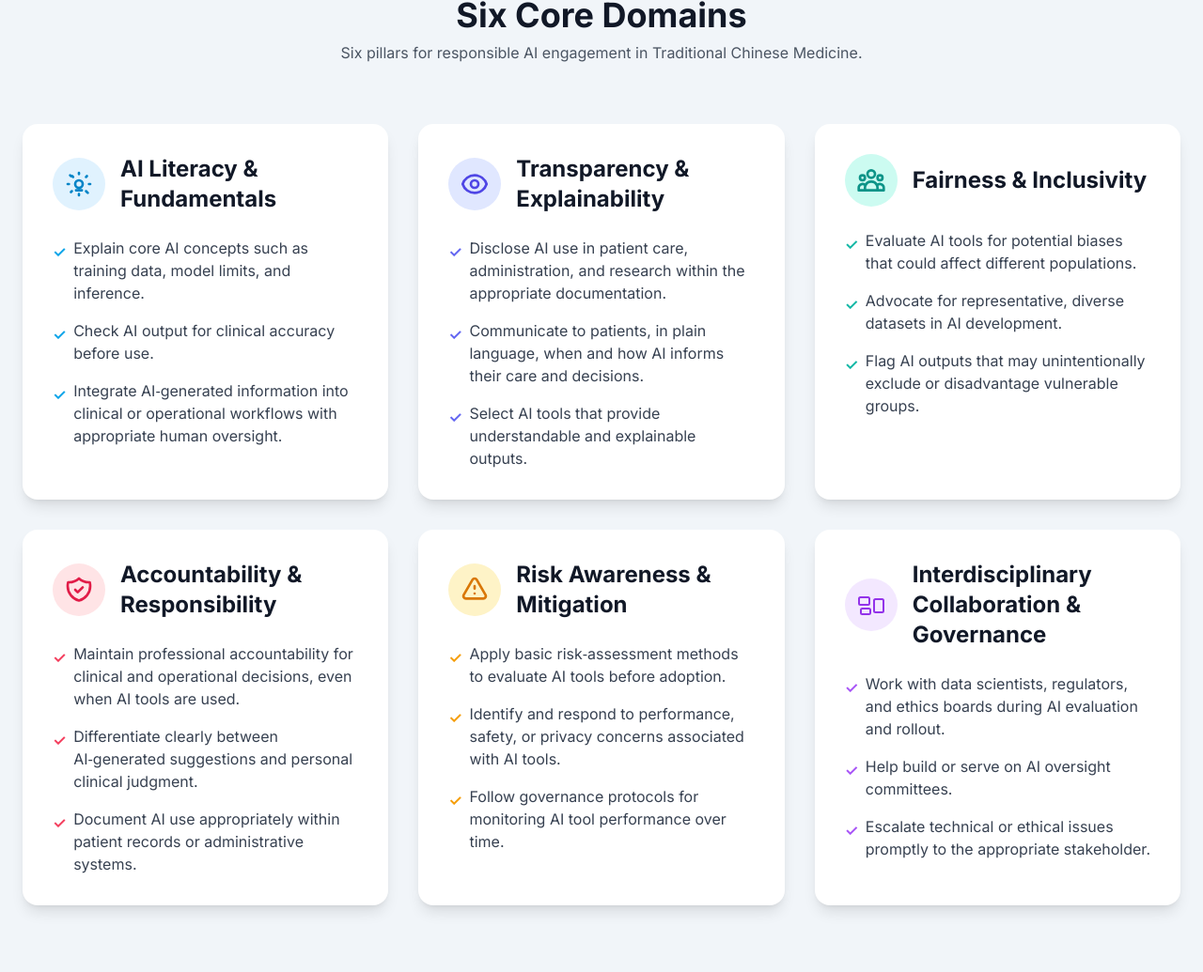
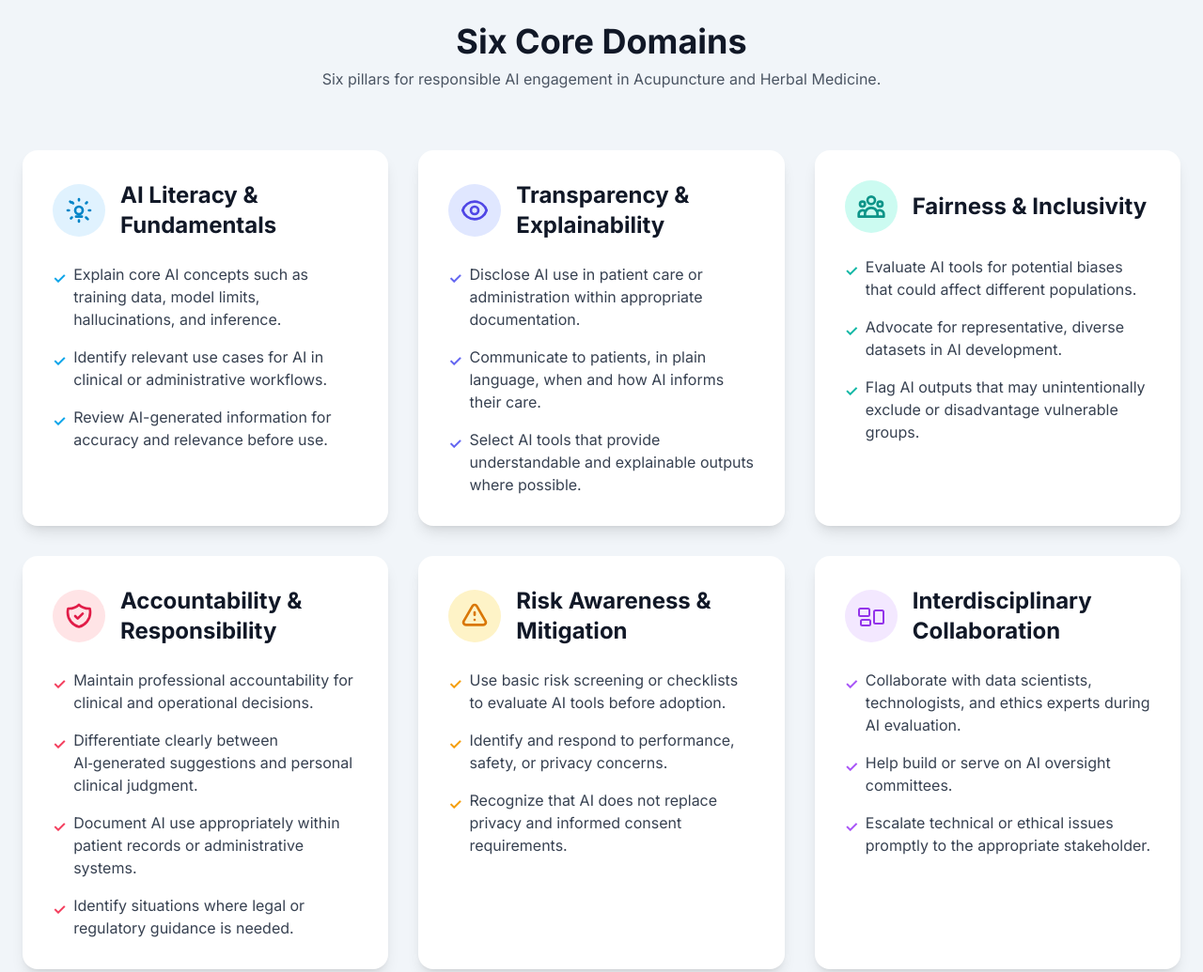
Before and after one commit to Learning-AI-swoo/framework, a plain HTML site: page index.html in a window 1280 px wide. Shown: the part 580-1615 px from the top of the page at 94% size. Drawn offline with nearby package versions, Linux system fonts and the light colour scheme.

Commit message:
Update index.html

```diff
--- a/index.html
+++ b/index.html
@@ -3,7 +3,7 @@
 <head>
     <meta charset="UTF-8">
     <meta name="viewport" content="width=device-width, initial-scale=1.0">
-    <title>AI Competency Framework for TCM Practice</title>
+    <title>AI Competency Framework for AHM Practice</title>
     <script src="https://cdn.tailwindcss.com"></script>
     <link rel="preconnect" href="https://fonts.googleapis.com">
     <link rel="preconnect" href="https://fonts.gstatic.com" crossorigin>
@@ -14,7 +14,7 @@
             background-color: #f8f9fa; /* Fallback background */
         }
         .hero-section {
-            /* Reverted to the initial soothing lavender gradient */
+            /* Soothing lavender gradient */
             background: linear-gradient(135deg, #e0e7ff, #c7d2fe);
         }
         .main-content {
@@ -41,35 +41,30 @@
 </head>
 <body class="text-gray-800">
 
-    <!-- Header -->
     <header class="bg-white/80 backdrop-blur-md sticky top-0 z-50 shadow-sm">
         <div class="container mx-auto px-6 py-4">
-            <h1 class="text-xl md:text-2xl font-bold text-gray-900">AI in TCM: A Framework for Responsible Practice</h1>
+            <h1 class="text-xl md:text-2xl font-bold text-gray-900">AI in AHM: A Framework for Responsible Practice</h1>
         </div>
     </header>
 
-    <!-- Hero Section -->
     <section class="hero-section">
         <div class="container mx-auto px-6 py-20 md:py-32 text-center">
-            <h2 class="text-4xl md:text-6xl font-extrabold text-gray-900 leading-tight mb-4">Guiding the Future of TCM with AI.</h2>
+            <h2 class="text-4xl md:text-6xl font-extrabold text-gray-900 leading-tight mb-4">Guiding the Future of AHM with AI.</h2>
             <p class="text-lg md:text-xl text-gray-700 max-w-3xl mx-auto">
-                To harness the potential of AI while upholding the core values of our profession, this framework provides the essential competencies for practitioners to engage with AI technologies ethically, responsibly, and effectively.
+                To harness the potential of AI while upholding the core values of our profession, this framework provides the essential competencies for practitioners of Acupuncture and Herbal Medicine to engage with AI technologies ethically, responsibly, and effectively.
             </p>
         </div>
     </section>
 
-    <!-- Competency Domains Section -->
     <main class="main-content">
       <div class="container mx-auto px-6 py-16 md:py-24">
         <div class="text-center mb-16">
             <h3 class="text-3xl md:text-4xl font-bold text-gray-900">Six Core Domains</h3>
-            <p class="text-md text-gray-600 mt-2">Six pillars for responsible AI engagement in Traditional Chinese Medicine.</p>
+            <p class="text-md text-gray-600 mt-2">Six pillars for responsible AI engagement in Acupuncture and Herbal Medicine.</p>
         </div>
 
-        <!-- Grid of Domains (3x2 layout on large screens) -->
         <div class="grid grid-cols-1 md:grid-cols-2 lg:grid-cols-3 gap-8">
 
-            <!-- Domain 1: AI Literacy & Fundamentals -->
             <div class="domain-card bg-white rounded-2xl shadow-lg overflow-hidden p-8">
                  <div class="flex-shrink-0 mb-6 flex items-center">
                     <div class="p-3 rounded-full bg-sky-100">
@@ -79,14 +74,13 @@
                 </div>
                 <div class="flex-grow">
                     <ul class="space-y-4 text-gray-700">
-                        <li class="flex items-start"><span class="font-bold text-sky-500 mr-2 mt-1">&#10003;</span> Explain core AI concepts such as training data, model limits, and inference.</li>
-                        <li class="flex items-start"><span class="font-bold text-sky-500 mr-2 mt-1">&#10003;</span> Check AI output for clinical accuracy before use.</li>
-                        <li class="flex items-start"><span class="font-bold text-sky-500 mr-2 mt-1">&#10003;</span> Integrate AI‑generated information into clinical or operational workflows with appropriate human oversight.</li>
+                        <li class="flex items-start"><span class="font-bold text-sky-500 mr-2 mt-1">&#10003;</span> Explain core AI concepts such as training data, model limits, hallucinations, and inference.</li>
+                        <li class="flex items-start"><span class="font-bold text-sky-500 mr-2 mt-1">&#10003;</span> Identify relevant use cases for AI in clinical or administrative workflows.</li>
+                        <li class="flex items-start"><span class="font-bold text-sky-500 mr-2 mt-1">&#10003;</span> Review AI-generated information for accuracy and relevance before use.</li>
                     </ul>
                 </div>
             </div>
 
-            <!-- Domain 2: Transparency and Explainability -->
             <div class="domain-card bg-white rounded-2xl shadow-lg overflow-hidden p-8">
                 <div class="flex-shrink-0 mb-6 flex items-center">
                     <div class="p-3 rounded-full bg-indigo-100">
@@ -96,14 +90,13 @@
                 </div>
                 <div class="flex-grow">
                     <ul class="space-y-4 text-gray-700">
-                        <li class="flex items-start"><span class="font-bold text-indigo-500 mr-2 mt-1">&#10003;</span> Disclose AI use in patient care, administration, and research within the appropriate documentation.</li>
-                        <li class="flex items-start"><span class="font-bold text-indigo-500 mr-2 mt-1">&#10003;</span> Communicate to patients, in plain language, when and how AI informs their care and decisions.</li>
-                        <li class="flex items-start"><span class="font-bold text-indigo-500 mr-2 mt-1">&#10003;</span> Select AI tools that provide understandable and explainable outputs.</li>
+                        <li class="flex items-start"><span class="font-bold text-indigo-500 mr-2 mt-1">&#10003;</span> Disclose AI use in patient care or administration within appropriate documentation.</li>
+                        <li class="flex items-start"><span class="font-bold text-indigo-500 mr-2 mt-1">&#10003;</span> Communicate to patients, in plain language, when and how AI informs their care.</li>
+                        <li class="flex items-start"><span class="font-bold text-indigo-500 mr-2 mt-1">&#10003;</span> Select AI tools that provide understandable and explainable outputs where possible.</li>
                     </ul>
                 </div>
             </div>
 
-            <!-- Domain 3: Fairness and Inclusivity -->
             <div class="domain-card bg-white rounded-2xl shadow-lg overflow-hidden p-8">
                 <div class="flex-shrink-0 mb-6 flex items-center">
                     <div class="p-3 rounded-full bg-teal-100">
@@ -120,7 +113,6 @@
                 </div>
             </div>
 
-            <!-- Domain 4: Accountability and Responsibility -->
             <div class="domain-card bg-white rounded-2xl shadow-lg overflow-hidden p-8">
                 <div class="flex-shrink-0 mb-6 flex items-center">
                     <div class="p-3 rounded-full bg-rose-100">
@@ -130,14 +122,14 @@
                 </div>
                 <div class="flex-grow">
                     <ul class="space-y-4 text-gray-700">
-                        <li class="flex items-start"><span class="font-bold text-rose-500 mr-2 mt-1">&#10003;</span> Maintain professional accountability for clinical and operational decisions, even when AI tools are used.</li>
+                        <li class="flex items-start"><span class="font-bold text-rose-500 mr-2 mt-1">&#10003;</span> Maintain professional accountability for clinical and operational decisions.</li>
                         <li class="flex items-start"><span class="font-bold text-rose-500 mr-2 mt-1">&#10003;</span> Differentiate clearly between AI‑generated suggestions and personal clinical judgment.</li>
                         <li class="flex items-start"><span class="font-bold text-rose-500 mr-2 mt-1">&#10003;</span> Document AI use appropriately within patient records or administrative systems.</li>
+                        <li class="flex items-start"><span class="font-bold text-rose-500 mr-2 mt-1">&#10003;</span> Identify situations where legal or regulatory guidance is needed.</li>
                     </ul>
                 </div>
             </div>
 
-            <!-- Domain 5: Risk Awareness and Mitigation -->
             <div class="domain-card bg-white rounded-2xl shadow-lg overflow-hidden p-8">
                 <div class="flex-shrink-0 mb-6 flex items-center">
                     <div class="p-3 rounded-full bg-amber-100">
@@ -147,14 +139,13 @@
                 </div>
                 <div class="flex-grow">
                     <ul class="space-y-4 text-gray-700">
-                        <li class="flex items-start"><span class="font-bold text-amber-500 mr-2 mt-1">&#10003;</span> Apply basic risk‑assessment methods to evaluate AI tools before adoption.</li>
-                        <li class="flex items-start"><span class="font-bold text-amber-500 mr-2 mt-1">&#10003;</span> Identify and respond to performance, safety, or privacy concerns associated with AI tools.</li>
-                        <li class="flex items-start"><span class="font-bold text-amber-500 mr-2 mt-1">&#10003;</span> Follow governance protocols for monitoring AI tool performance over time.</li>
+                        <li class="flex items-start"><span class="font-bold text-amber-500 mr-2 mt-1">&#10003;</span> Use basic risk screening or checklists to evaluate AI tools before adoption.</li>
+                        <li class="flex items-start"><span class="font-bold text-amber-500 mr-2 mt-1">&#10003;</span> Identify and respond to performance, safety, or privacy concerns.</li>
+                        <li class="flex items-start"><span class="font-bold text-amber-500 mr-2 mt-1">&#10003;</span> Recognize that AI does not replace privacy and informed consent requirements.</li>
                     </ul>
                 </div>
             </div>
 
-            <!-- Domain 6: Interdisciplinary Collaboration & Governance -->
             <div class="domain-card bg-white rounded-2xl shadow-lg overflow-hidden p-8">
                  <div class="flex-shrink-0 mb-6 flex items-center">
                     <div class="p-3 rounded-full bg-purple-100">
@@ -162,11 +153,11 @@
                          <path stroke-linecap="round" stroke-linejoin="round" d="M2.25 7.125C2.25 6.504 2.754 6 3.375 6h6c.621 0 1.125.504 1.125 1.125v3.75c0 .621-.504 1.125-1.125 1.125h-6a1.125 1.125 0 0 1-1.125-1.125v-3.75ZM14.25 8.625c0-.621.504-1.125 1.125-1.125h5.25c.621 0 1.125.504 1.125 1.125v8.25c0 .621-.504 1.125-1.125 1.125h-5.25a1.125 1.125 0 0 1-1.125-1.125v-8.25ZM3.75 16.125c0-.621.504-1.125 1.125-1.125h5.25c.621 0 1.125.504 1.125 1.125v2.25c0 .621-.504 1.125-1.125 1.125h-5.25a1.125 1.125 0 0 1-1.125-1.125v-2.25Z" />
                        </svg>
                     </div>
-                    <h4 class="text-2xl font-bold text-gray-900 ml-4">Interdisciplinary Collaboration & Governance</h4>
+                    <h4 class="text-2xl font-bold text-gray-900 ml-4">Interdisciplinary Collaboration</h4>
                 </div>
                 <div class="flex-grow">
                     <ul class="space-y-4 text-gray-700">
-                        <li class="flex items-start"><span class="font-bold text-purple-500 mr-2 mt-1">&#10003;</span> Work with data scientists, regulators, and ethics boards during AI evaluation and rollout.</li>
+                        <li class="flex items-start"><span class="font-bold text-purple-500 mr-2 mt-1">&#10003;</span> Collaborate with data scientists, technologists, and ethics experts during AI evaluation.</li>
                         <li class="flex items-start"><span class="font-bold text-purple-500 mr-2 mt-1">&#10003;</span> Help build or serve on AI oversight committees.</li>
                         <li class="flex items-start"><span class="font-bold text-purple-500 mr-2 mt-1">&#10003;</span> Escalate technical or ethical issues promptly to the appropriate stakeholder.</li>
                     </ul>
@@ -177,7 +168,6 @@
       </div>
     </main>
 
-    <!-- Resources Section -->
     <section class="bg-slate-700">
         <div class="container mx-auto px-6 py-12 md:py-16">
             <div class="text-center mb-8">
@@ -197,12 +187,11 @@
         </div>
     </section>
 
-    <!-- Footer / Note Section -->
     <footer class="bg-gray-200 border-t border-gray-300">
         <div class="container mx-auto px-6 py-12 text-center">
             <h4 class="font-semibold text-lg text-gray-800 mb-2">Please Note</h4>
             <p class="text-sm text-gray-600 max-w-4xl mx-auto">
-                This framework provides guidance only and does not constitute direct education, training, or certification. It defines expected practitioner competencies to foster responsible AI awareness and use, without prescribing specific educational programs. This conceptual page was developed by the Education & Training subgroup of the NCCAOM AI Taskforce to illustrate the competency framework.
+                This framework provides guidance only and does not constitute direct education, training, or certification. It defines expected practitioner competencies to foster responsible AI awareness and use in Acupuncture and Herbal Medicine, without prescribing specific educational programs.
             </p>
         </div>
     </footer>
```
